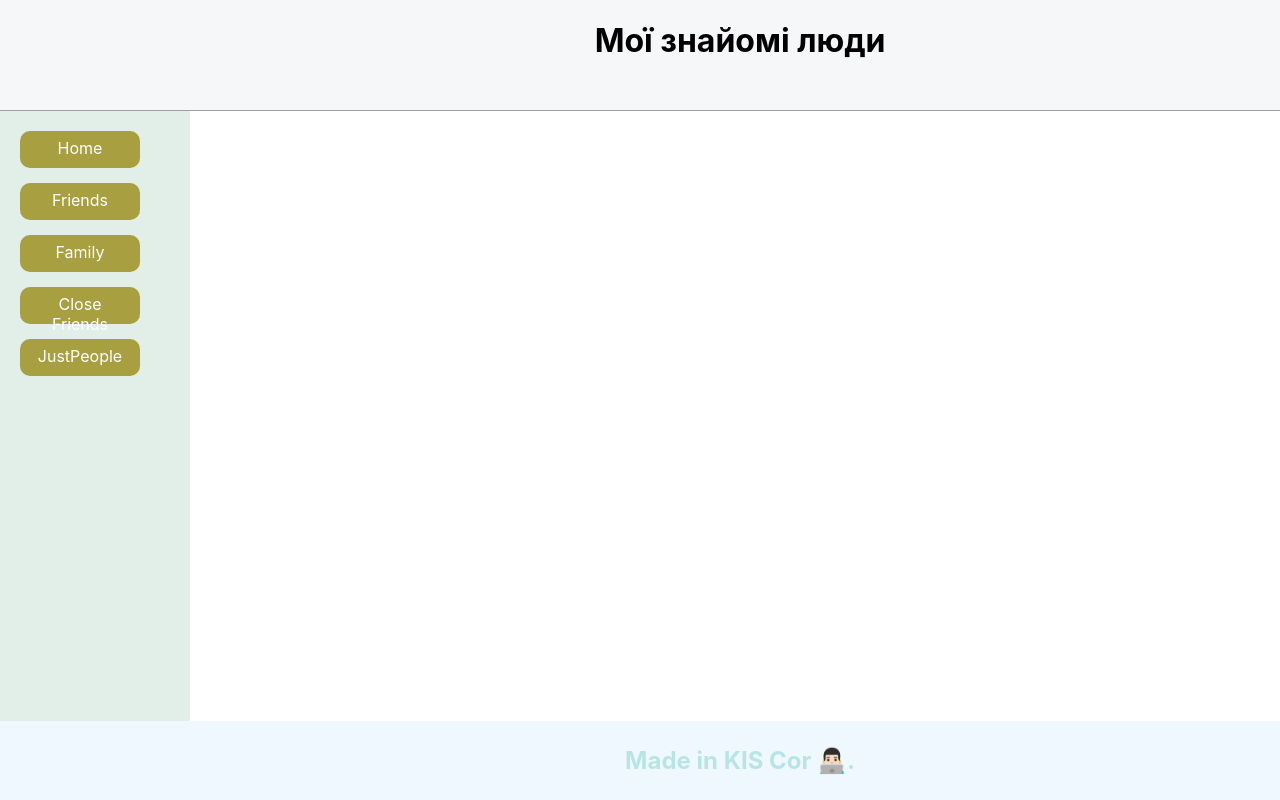
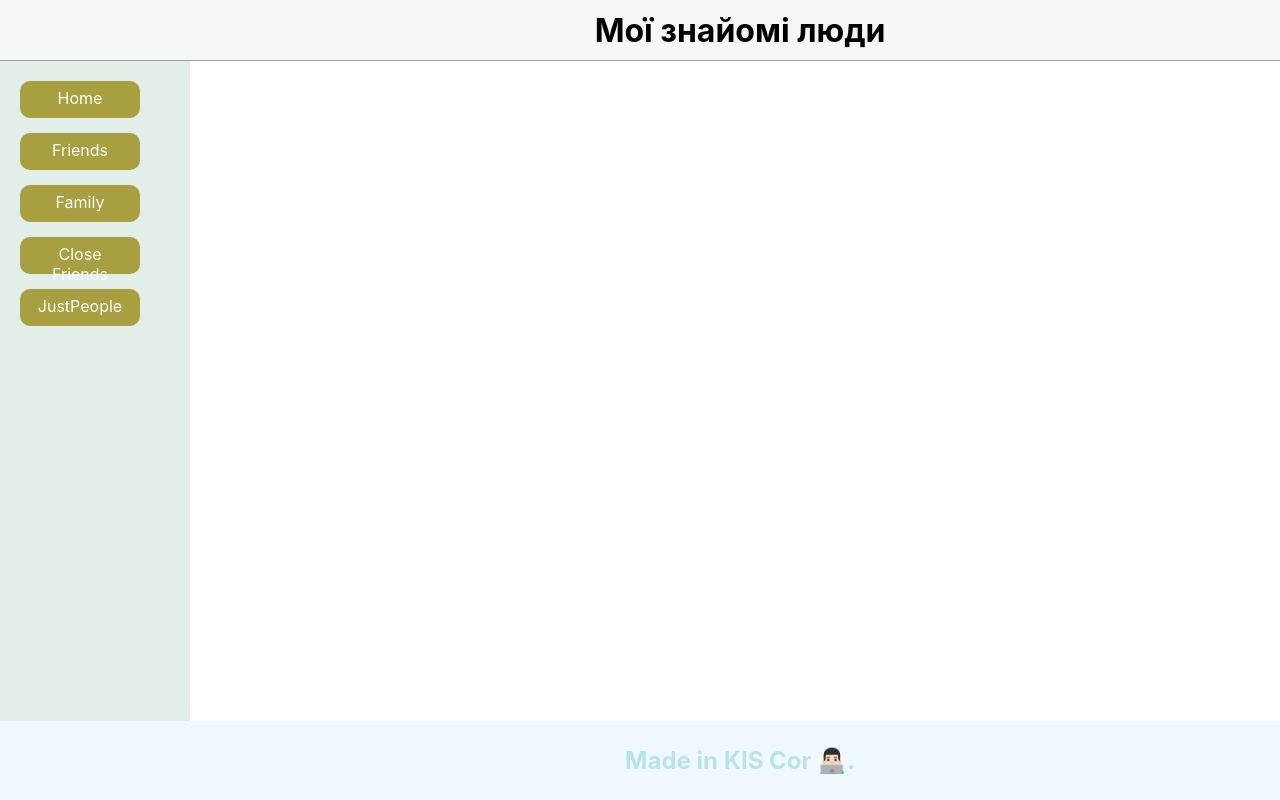
Before and after one commit to fantomkis/react_pro, a React (Create React App) app: page / in a window 1280 px wide. Shown: the top 800 px of the page. Built offline with nearby package versions, Linux system fonts and the light colour scheme.

Commit message:
height header

```diff
--- a/src/components/Header.tsx/Header.module.css
+++ b/src/components/Header.tsx/Header.module.css
@@ -1,14 +1,14 @@
 .header {
-  height: 100px;
+  height: 50px;
   background-color: rgb(246, 247, 249);
-  margin-top: -30px;
+  /* margin-top: -30px; */
   display: flex;
   justify-content: center;
   align-items: center;
   border-bottom: 1px solid rgb(159, 159, 159);
 
   width: 100%;
-  padding: 20px 100px;
+  padding: 5px 100px;
 }
 
 .title {
```
